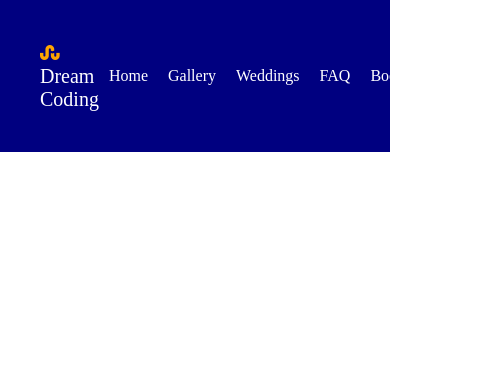
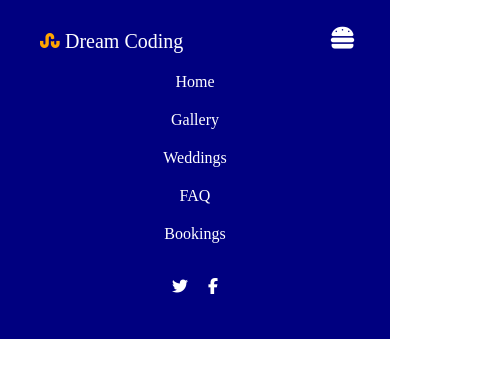
Before and after one commit to ShinEun9/responsive-header, a plain HTML site: page index.html in a window 390 px wide. Shown: the whole page, 478 px wide, since content can reach past the window. Drawn offline with Linux system fonts and the light colour scheme.

Commit message:
Making Css file part Two

```diff
--- a/index.css
+++ b/index.css
@@ -1,5 +1,9 @@
 body {
   margin: 0;
+}
+
+.hamburger {
+  display: none;
 }
 
 .navbar {
@@ -35,3 +39,39 @@ a {
   background-color: orange;
   border-radius: 4px;
 }
+
+@media screen and (max-width: 700px) {
+  .navbar {
+    flex-direction: column;
+    align-items: flex-start;
+  }
+  .navbar__menu {
+    display: flex;
+    flex-direction: column;
+    width: 100%;
+    align-items: center;
+  }
+  .navbar__icons {
+    display: flex;
+    width: 100%;
+    justify-content: center;
+  }
+  .navbar__menu a {
+    width: 100%;
+    text-align: center;
+  }
+  .navbar__title {
+    margin-bottom: 10px;
+  }
+  .navbar__icons {
+    margin-top: 10px;
+  }
+  .hamburger {
+    display: block;
+    position: absolute;
+    top: 25px;
+    right: 35px;
+    font-size: 25px;
+    cursor: pointer;
+  }
+}
--- a/index.html
+++ b/index.html
@@ -23,6 +23,7 @@
         <i class="fab fa-twitter"></i>
         <i class="fab fa-facebook-f"></i>
       </div>
+      <div class="hamburger"><i class="fas fa-hamburger"></i></div>
     </div>
     <script
       src="https://kit.fontawesome.com/6478f529f2.js"
```
